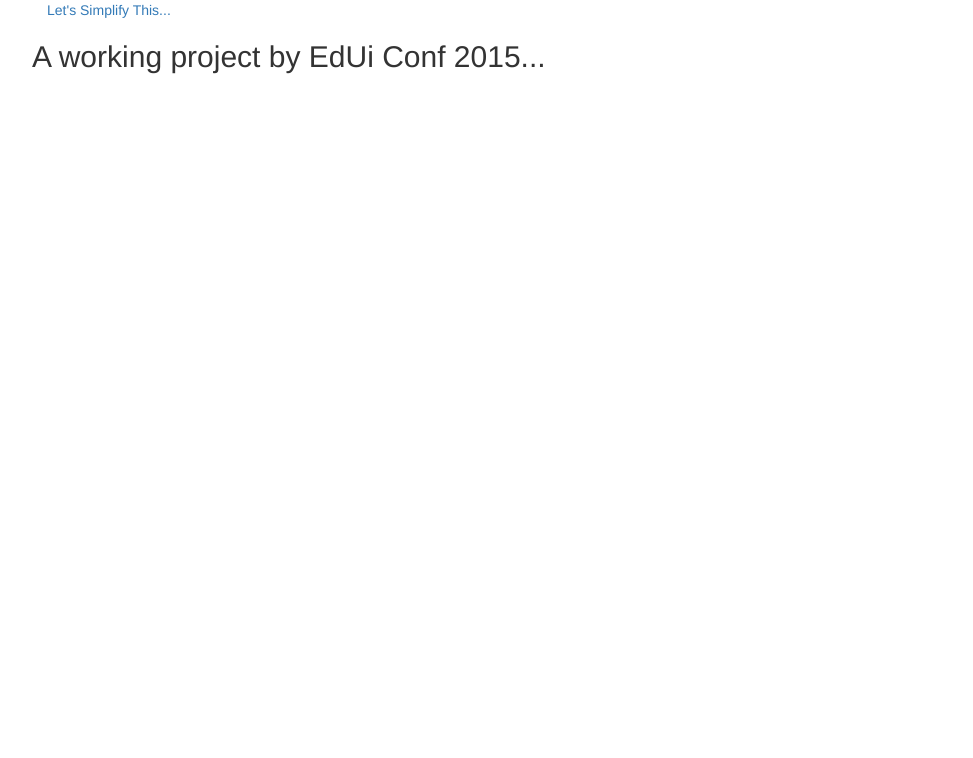
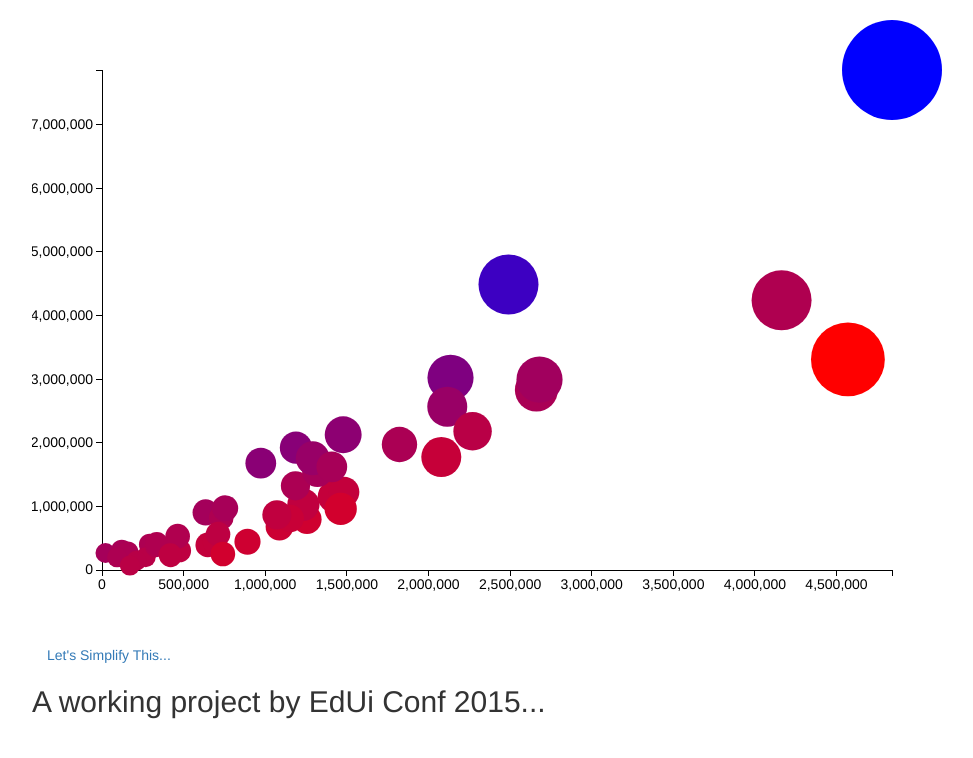
Before and after one commit to JEverhart383/EDUiTalk, a plain HTML site: page index.html in a window 1280 px wide. Shown: the whole page, without its empty margins (23-996 px from the left). Drawn offline with nearby package versions, Linux system fonts and the light colour scheme.

Commit message:
uncomment all code

```diff
--- a/script.js
+++ b/script.js
@@ -1,131 +1,133 @@
 // Step 1: Create an SVG and append to existing div
 
-	// var bubblechart = d3.select('.bubblechart');
+	var bubblechart = d3.select('.bubblechart');
 
-	// var svg = bubblechart.append("svg");
+	var svg = bubblechart.append("svg");
 
 
 //Step 2: Set width, height, padding, margin attributes for SVG
 
-	// var margins = {top:30, right: 20, bottom: 30, left: 50}
-	// var chartHeight = 700 - margins.top - margins.bottom;
-	// var chartWidth = 1000 - margins.right - margins.left;
-	// var padding = 70;
+	var margins = {top:30, right: 20, bottom: 30, left: 50}
+	var chartHeight = 700 - margins.top - margins.bottom;
+	var chartWidth = 1000 - margins.right - margins.left;
+	var padding = 70;
 
-	// svg.attr('width', chartWidth)
-	//    .attr('height', chartHeight);
+	svg.attr('width', chartWidth)
+	   .attr('height', chartHeight);
 
 //Step 3: Load JSON data into callback function
 
-// d3.json("data/data2012.json", function(d){
+d3.json("data/data2012.json", function(d){
 
 	//Step 4: Create variables for domains, scale, and range
 
 		//Step 4.1 Use d3 convenience methods to return maxes and extents of data set
 
-		// var yMax = d3.max(d, function(d){
-		// 	return d.dem_votes;
-		// });
+		var yMax = d3.max(d, function(d){
+			return d.dem_votes;
+		});
 
-		// var xMax = d3.max(d, function(d){
-		// 	return d.rep_votes;
-		// });
+		var xMax = d3.max(d, function(d){
+			return d.rep_votes;
+		});
 
-		// var colorDomain = d3.extent(d, function(d){
-		// 	return d.dem_votes - d.rep_votes;
-		// });
+		var colorDomain = d3.extent(d, function(d){
+			return d.dem_votes - d.rep_votes;
+		});
 
-		// var rDomain = d3.extent(d, function(d){
-		// 	return d.electoral_votes;
-		// });
+		var rDomain = d3.extent(d, function(d){
+			return d.electoral_votes;
+		});
 
 
 		//Step 4.2 Use d3 scale methods to map a domain(a max and min of a data set) to a range (a )
 
-		// var xScale = d3.scale.linear()
-		// 	.domain([0, xMax])
-		// 	.range([padding, chartWidth-padding]);
+		var xScale = d3.scale.linear()
+			.domain([0, xMax])
+			.range([padding, chartWidth-padding]);
 
-		// var yScale = d3.scale.linear()
-		// 	.domain([0, yMax])
-		// 	.range([chartHeight-padding, padding]);
+		var yScale = d3.scale.linear()
+			.domain([0, yMax])
+			.range([chartHeight-padding, padding]);
 
-		// var rScale = d3.scale.linear()
-		// 	.domain(rDomain)
-		// 	.range([10, 50]);
+		var rScale = d3.scale.linear()
+			.domain(rDomain)
+			.range([10, 50]);
 
-		// var colorScale = d3.scale.linear()
-		// 	.domain(colorDomain)
-		// 	.range(["red","blue"]);
+		var colorScale = d3.scale.linear()
+			.domain(colorDomain)
+			.range(["red","blue"]);
 
 
 	//Step 5: Create and add axes to SVG
 
-		// var xAxis = d3.svg.axis()
-		// 	.scale(xScale)
-		// 	.orient("bottom");
+		var xAxis = d3.svg.axis()
+			.scale(xScale)
+			.orient("bottom");
 
-		// var yAxis = d3.svg.axis()
-		// 	.scale(yScale)
-		// 	.orient("left");
+		var yAxis = d3.svg.axis()
+			.scale(yScale)
+			.orient("left");
 
-		// svg.append("g")
-		// 	.attr("class", "axis")
-		// 	.attr("transform", "translate(0," + parseInt(chartHeight - padding) + ")")
-		// 	.call(xAxis);
+		svg.append("g")
+			.attr("class", "axis")
+			.attr("transform", "translate(0," + parseInt(chartHeight - padding) + ")")
+			.call(xAxis);
 
-		// svg.append("g")
-		// 	.attr("class", "axis")
-		// 	.attr("transform", "translate(" + padding + ", 0)")
-		// 	.call(yAxis);
+		svg.append("g")
+			.attr("class", "axis")
+			.attr("transform", "translate(" + padding + ", 0)")
+			.call(yAxis);
 
 
 	//Step 6: Create bubblechart circles and append to SVG
 
-		// var circles = svg.selectAll("circle")
-		// 	.data(d)
-		// 	.enter()
-		// 	.append("circle")
-		// 	.style("padding", "50px");
+		var circles = svg.selectAll("circle")
+			.data(d)
+			.enter()
+			.append("circle")
+			.style("padding", "50px");
 
-		// 	circles
-		// 	.attr("cx", function(d){
-		// 		return xScale(d.rep_votes);
-		// 	})
-		// 	.attr("cy", function(d){
-		// 		return yScale(d.dem_votes);
-		// 	})
-		// 	.attr("r", function(d){
-		// 		return rScale(d.electoral_votes);
-		// 	})
-		// 	.attr("fill", function(d){
-		// 		return colorScale(d.dem_votes - d.rep_votes);
-		// 	})
+			circles
+			.attr("cx", function(d){
+				return xScale(d.rep_votes);
+			})
+			.attr("cy", function(d){
+				return yScale(d.dem_votes);
+			})
+			.attr("r", function(d){
+				return rScale(d.electoral_votes);
+			})
+			.attr("fill", function(d){
+				return colorScale(d.dem_votes - d.rep_votes);
+			})
 
 	//Step 7: Create onmouseover and onmouseout events for tooltip (if we have time)
-		// .on("mouseover", function(d) {
+		.on("mouseover", function(d) {
 
-		// 		//Get this bar's x/y values, then augment for the tooltip
-		// 		var xPosition = parseFloat(d3.select(this).attr("cx")) ;
-		// 		var yPosition = parseFloat(d3.select(this).attr("cy"));
+				//Get this bar's x/y values, then augment for the tooltip
+				var xPosition = parseFloat(d3.select(this).attr("cx")) ;
+				var yPosition = parseFloat(d3.select(this).attr("cy"));
 
-		// 		//Update the tooltip position and value
-		// 		d3.select("#tooltip")
-		// 		  .style("left", xPosition + "px")
-		// 		  .style("top", (yPosition + 100) + "px")
-		// 		  .select("#value")
-		// 		  .text(d.state + ", " + d.postal_code + " (" + d.electoral_votes + ")");
 
-		// 		//Show the tooltip
-		// 		d3.select("#tooltip").classed("hidden", false);
 
-		// 		//console.log("I'm here:" + xPosition + "," + yPosition);
+				//Update the tooltip position and value
+				d3.select("#tooltip")
+				  .style("left", xPosition + "px")
+				  .style("top", (yPosition + 100) + "px")
+				  .select("#value")
+				  .text(d.state + ", " + d.postal_code + " (" + d.electoral_votes + ")");
 
-		// 	})
-		// 	.on("mouseout", function() {
-		// 		//Hide the tooltip
-		// 		d3.select("#tooltip").classed("hidden", true);
+				//Show the tooltip
+				d3.select("#tooltip").classed("hidden", false);
 
-		// 	});//End event handlers
+				console.log("I'm here:" + xPosition + "," + yPosition);
 
-// });//End d3.json callback
+			})
+			.on("mouseout", function() {
+				//Hide the tooltip
+				d3.select("#tooltip").classed("hidden", true);
+
+			});//End event handlers
+
+});//End d3.json callback
```
Also changed, not shown: dimple.html (+0 -6 lines).
